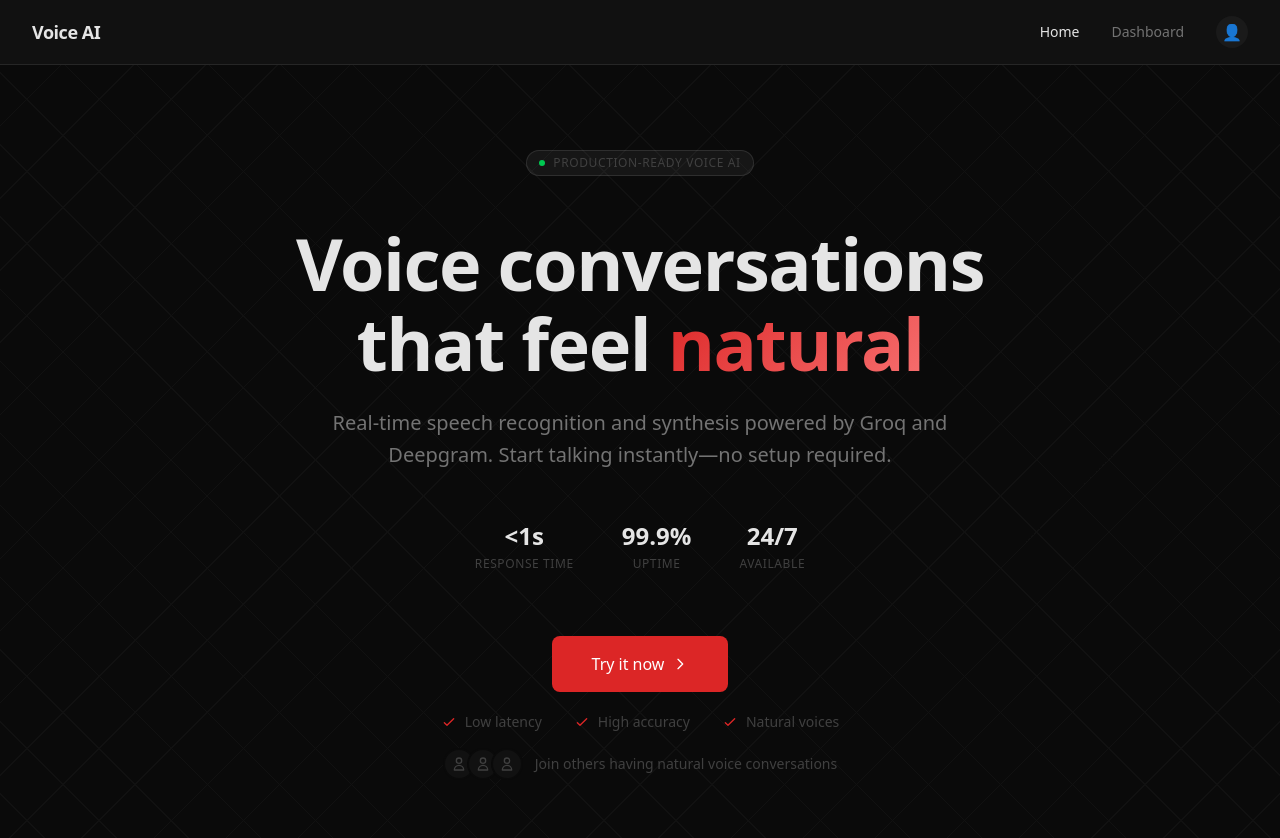
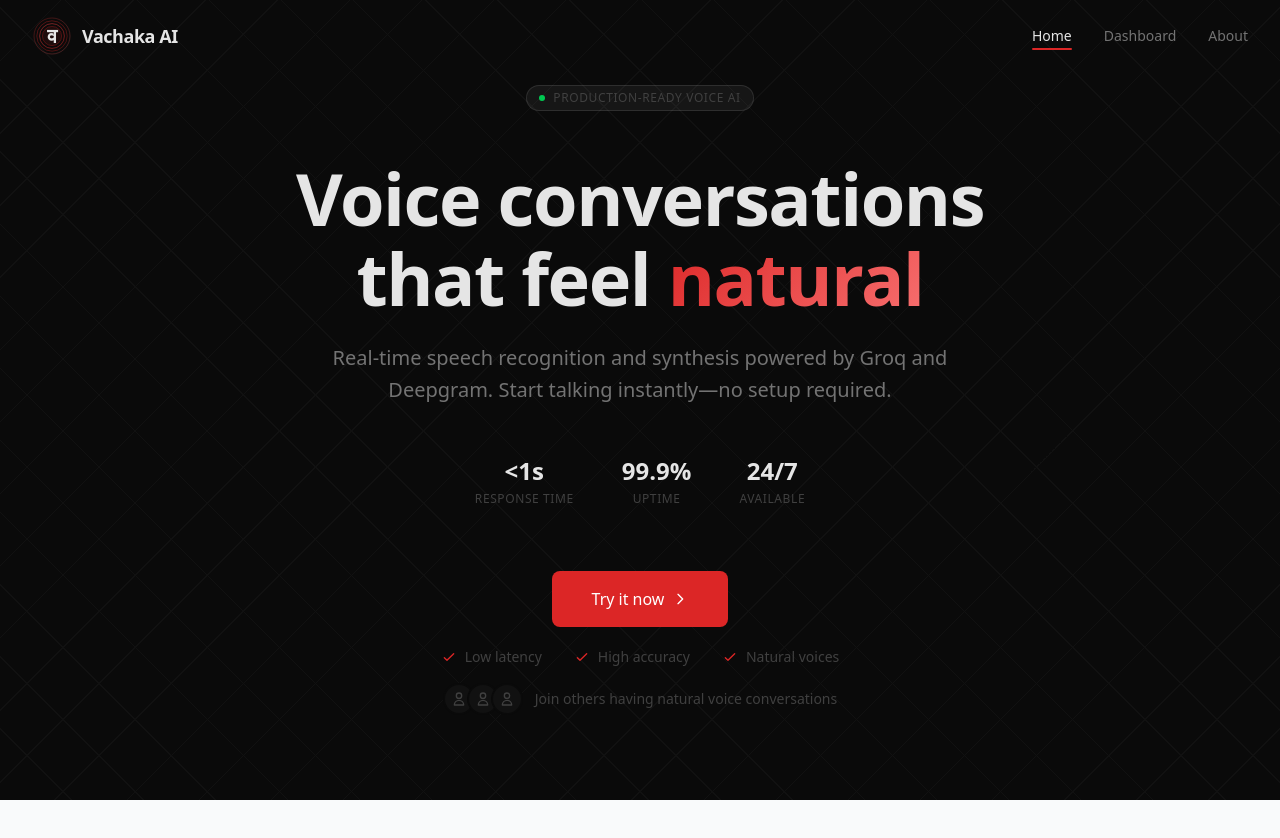
Before and after one commit to amant8183/Vachaka-AI, a Next.js app in the folder frontend/: page / in a window 1280 px wide. Shown: the top 838 px of the page. After the commit the page ends 800 px from the top, so only its background shows below. Built offline with nearby package versions, Linux system fonts and the light colour scheme.

Commit message:
feat: redesign navbar with Vachaka AI branding and sound wave logo

```diff
--- a/frontend/src/components/navbar.tsx
+++ b/frontend/src/components/navbar.tsx
@@ -2,12 +2,22 @@
 
 import Link from "next/link";
 import { usePathname } from "next/navigation";
-import { useState } from "react";
+import { useState, useEffect } from "react";
 import { tokens } from "@/lib/design-tokens";
 
 const Navbar = () => {
   const pathname = usePathname();
   const [isOpen, setIsOpen] = useState(false);
+  const [scrolled, setScrolled] = useState(false);
+
+  // Track scroll position for navbar background
+  useEffect(() => {
+    const handleScroll = () => {
+      setScrolled(window.scrollY > 20);
+    };
+    window.addEventListener("scroll", handleScroll);
+    return () => window.removeEventListener("scroll", handleScroll);
+  }, []);
 
   const navLinks = [
     { name: "Home", href: "/" },
@@ -16,20 +26,91 @@ const Navbar = () => {
 
   return (
     <nav
-      className="w-full sticky top-0 z-50"
+      className="w-full fixed top-0 z-50 transition-all duration-300"
       style={{
-        backgroundColor: tokens.colors.surface,
-        borderBottom: `1px solid ${tokens.colors.border}`,
+        backgroundColor: scrolled ? 'rgba(10, 10, 10, 0.8)' : 'transparent',
+        backdropFilter: scrolled ? 'blur(12px)' : 'none',
+        borderBottom: scrolled ? `1px solid ${tokens.colors.border}` : '1px solid transparent',
       }}
     >
-      <div className="max-w-7xl mx-auto flex justify-between items-center px-8 py-4">
+      <div className="max-w-7xl mx-auto flex justify-between items-center px-4 sm:px-6 lg:px-8 py-4">
         {/* Logo */}
         <Link
           href="/"
-          className="flex items-center gap-2 text-lg font-semibold tracking-tight"
+          className="flex items-center gap-2.5 text-lg font-semibold tracking-tight group"
           style={{ color: tokens.colors.textPrimary }}
         >
-          <span>Voice AI</span>
+          {/* Sound Wave Logo */}
+          <div className="relative w-10 h-10 flex items-center justify-center">
+            <svg viewBox="0 0 100 100" className="absolute inset-0 w-full h-full">
+              {/* Outer rings - sound waves */}
+              <circle
+                cx="50"
+                cy="50"
+                r="45"
+                fill="none"
+                stroke="url(#gradient1)"
+                strokeWidth="2"
+                opacity="0.4"
+              />
+              <circle
+                cx="50"
+                cy="50"
+                r="38"
+                fill="none"
+                stroke="url(#gradient2)"
+                strokeWidth="2"
+                opacity="0.5"
+              />
+              <circle
+                cx="50"
+                cy="50"
+                r="31"
+                fill="none"
+                stroke="url(#gradient3)"
+                strokeWidth="2"
+                opacity="0.6"
+              />
+
+              {/* Inner circle background */}
+              <circle
+                cx="50"
+                cy="50"
+                r="24"
+                fill="rgba(220, 38, 38, 0.1)"
+                stroke="rgba(220, 38, 38, 0.5)"
+                strokeWidth="1.5"
+              />
+
+              {/* Gradients */}
+              <defs>
+                <linearGradient id="gradient1" x1="0%" y1="0%" x2="100%" y2="100%">
+                  <stop offset="0%" stopColor="#dc2626" stopOpacity="0.8" />
+                  <stop offset="100%" stopColor="#f87171" stopOpacity="0.8" />
+                </linearGradient>
+                <linearGradient id="gradient2" x1="0%" y1="0%" x2="100%" y2="100%">
+                  <stop offset="0%" stopColor="#dc2626" stopOpacity="0.9" />
+                  <stop offset="100%" stopColor="#b91c1c" stopOpacity="0.9" />
+                </linearGradient>
+                <linearGradient id="gradient3" x1="0%" y1="0%" x2="100%" y2="100%">
+                  <stop offset="0%" stopColor="#ef4444" stopOpacity="1" />
+                  <stop offset="100%" stopColor="#dc2626" stopOpacity="1" />
+                </linearGradient>
+              </defs>
+            </svg>
+
+            {/* Hindi character */}
+            <span
+              className="relative text-xl font-bold z-10 transition-transform duration-200 group-hover:scale-110"
+              style={{
+                color: tokens.colors.textPrimary,
+                fontFamily: 'system-ui, -apple-system, sans-serif',
+              }}
+            >
+              व
+            </span>
+          </div>
+          <span className="hidden sm:inline">Vachaka AI</span>
         </Link>
 
         {/* Desktop Menu */}
@@ -38,7 +119,7 @@ const Navbar = () => {
             <Link
               key={link.href}
               href={link.href}
-              className="text-sm font-medium transition-colors"
+              className="text-sm font-medium transition-all duration-300 relative group/link"
               style={{
                 color:
                   pathname === link.href
@@ -47,38 +128,95 @@ const Navbar = () => {
               }}
             >
               {link.name}
+              {/* Active underline */}
+              {pathname === link.href && (
+                <span
+                  className="absolute -bottom-1 left-0 right-0 h-0.5 rounded-full"
+                  style={{ backgroundColor: tokens.colors.userPrimary }}
+                />
+              )}
+              {/* Hover underline for inactive links */}
+              {pathname !== link.href && (
+                <span
+                  className="absolute -bottom-1 left-0 right-0 h-0.5 rounded-full scale-x-0 group-hover/link:scale-x-100 transition-transform duration-300 origin-left"
+                  style={{ backgroundColor: tokens.colors.userPrimary }}
+                />
+              )}
             </Link>
           ))}
 
-          {/* Profile Icon */}
-          <div
-            className="w-8 h-8 rounded-full flex items-center justify-center cursor-pointer transition-colors hover:bg-white/5"
+          {/* About Link */}
+          <Link
+            href="/about"
+            className="text-sm font-medium transition-all duration-300 relative group/about"
             style={{
-              backgroundColor: tokens.colors.surfaceHover,
+              color:
+                pathname === '/about'
+                  ? tokens.colors.textPrimary
+                  : tokens.colors.textSecondary,
             }}
-            title="Profile"
           >
-            <span style={{ color: tokens.colors.textSecondary }}>👤</span>
-          </div>
+            About
+            {/* Active underline */}
+            {pathname === '/about' && (
+              <span
+                className="absolute -bottom-1 left-0 right-0 h-0.5 rounded-full"
+                style={{ backgroundColor: tokens.colors.userPrimary }}
+              />
+            )}
+            {/* Hover underline for inactive state */}
+            {pathname !== '/about' && (
+              <span
+                className="absolute -bottom-1 left-0 right-0 h-0.5 rounded-full scale-x-0 group-hover/about:scale-x-100 transition-transform duration-300 origin-left"
+                style={{ backgroundColor: tokens.colors.userPrimary }}
+              />
+            )}
+          </Link>
         </div>
 
         {/* Mobile Menu Toggle */}
         <button
-          className="md:hidden text-2xl"
-          style={{ color: tokens.colors.textPrimary }}
+          className="md:hidden p-2 rounded-lg transition-colors"
+          style={{
+            color: tokens.colors.textPrimary,
+            backgroundColor: isOpen ? 'rgba(255, 255, 255, 0.1)' : 'transparent',
+          }}
           onClick={() => setIsOpen(!isOpen)}
+          aria-label="Toggle menu"
         >
-          ☰
+          <svg
+            className="w-6 h-6"
+            fill="none"
+            viewBox="0 0 24 24"
+            stroke="currentColor"
+          >
+            {isOpen ? (
+              <path
+                strokeLinecap="round"
+                strokeLinejoin="round"
+                strokeWidth={2}
+                d="M6 18L18 6M6 6l12 12"
+              />
+            ) : (
+              <path
+                strokeLinecap="round"
+                strokeLinejoin="round"
+                strokeWidth={2}
+                d="M4 6h16M4 12h16M4 18h16"
+              />
+            )}
+          </svg>
         </button>
       </div>
 
       {/* Mobile Dropdown */}
       {isOpen && (
         <div
-          className="md:hidden flex flex-col items-center py-3"
+          className="md:hidden flex flex-col items-center py-4 space-y-3 border-t"
           style={{
-            backgroundColor: tokens.colors.surface,
-            borderTop: `1px solid ${tokens.colors.border}`,
+            backgroundColor: 'rgba(10, 10, 10, 0.95)',
+            backdropFilter: 'blur(12px)',
+            borderColor: tokens.colors.border,
           }}
         >
           {navLinks.map((link) => (
@@ -86,25 +224,31 @@ const Navbar = () => {
               key={link.href}
               href={link.href}
               onClick={() => setIsOpen(false)}
-              className="py-2 font-medium transition-colors"
+              className="py-2 px-6 font-medium transition-colors w-full text-center"
               style={{
                 color:
                   pathname === link.href
                     ? tokens.colors.textPrimary
                     : tokens.colors.textSecondary,
+                backgroundColor: pathname === link.href ? 'rgba(255, 255, 255, 0.05)' : 'transparent',
+                borderRadius: '8px',
               }}
             >
               {link.name}
             </Link>
           ))}
-          <div
-            className="mt-3 w-8 h-8 rounded-full flex items-center justify-center"
-            style={{
-              backgroundColor: tokens.colors.surfaceHover,
-            }}
-          >
-            <span style={{ color: tokens.colors.textSecondary }}>👤</span>
-          </div>
+          <Link href="/about" className="w-full px-6">
+            <button
+              className="w-full py-2 px-4 rounded-lg text-sm font-medium"
+              style={{
+                backgroundColor: tokens.colors.userPrimary,
+                color: '#ffffff',
+              }}
+              onClick={() => setIsOpen(false)}
+            >
+              About
+            </button>
+          </Link>
         </div>
       )}
     </nav>
```
Also changed, not shown: frontend/public/vachaka-logo.png (added).
